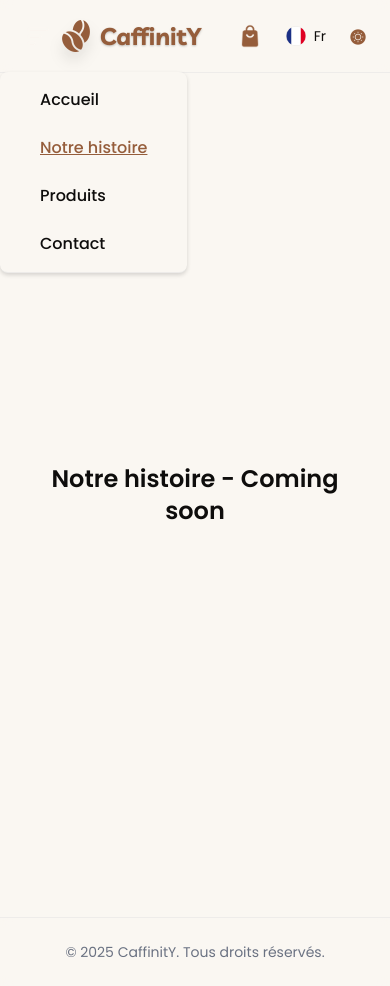
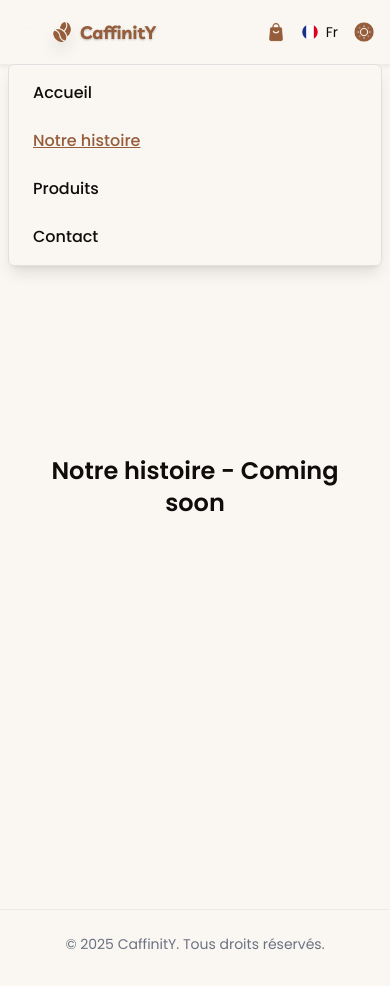
Before and after one commit to sabrine-sefi/caffinity, a Next.js app: page /about in a window 390 px wide. Both pictures are taken after a click on the button 38 px from the left and 36 px from the top of the page. Built offline with nearby package versions, Linux system fonts and the light colour scheme.

Commit message:
refactor: use FloatingBox + add clsx lib + fix responsive header

```diff
--- a/package.json
+++ b/package.json
@@ -11,6 +11,7 @@
     "format": "prettier --write ."
   },
   "dependencies": {
+    "clsx": "^2.1.1",
     "i18next": "^25.3.6",
     "next": "15.4.6",
     "next-i18next": "^15.4.2",
--- a/src/app/globals.css
+++ b/src/app/globals.css
@@ -6,21 +6,21 @@
 :root {
   --bg: #faf7f2;
   --text: #0e0d0c;
-  --surface: #f9f9f9;
-  --border: #e5e5e5;
+  --surface: #f4f2ee;
+  --border: #e0e0e0;
   --primary: #955d3b;
-  --bg-90: rgba(250, 247, 242, 0.8);
+  --bg-90: rgba(250, 247, 242, 0.9);
   --border-60: rgba(229, 229, 229, 0.6);
   --focus: #2563eb;
 }
 
 [data-theme="dark"] {
-  --bg: #0e0d0c;
-  --text: #faf7f2;
-  --surface: #1c1c1c;
+  --bg: #121212;
+  --text: #ededed;
+  --surface: #1e1e1e;
   --border: #313131;
   --primary: #955d3b;
-  --bg-90: rgba(14, 13, 12, 0.8);
+  --bg-90: rgba(18, 18, 18, 0.9);
   --border-60: rgba(49, 49, 49, 0.6);
   --focus: #2563eb;
 }
@@ -54,17 +54,20 @@ img {
   clip: rect(0, 0, 0, 0);
 }
 
+/* nav / footer */
+
 .glass-nav {
   background-color: var(--bg-90);
   -webkit-backdrop-filter: blur(6px);
   backdrop-filter: blur(6px);
   border-bottom: 1px solid var(--border-60);
+  box-shadow: 0 2px 4px rgba(0, 0, 0, 0.06);
+}
+[data-theme="dark"] .glass-nav {
+  box-shadow: 0 2px 4px rgba(255, 255, 255, 0.06);
 }
 
 .glass-footer {
-  background-color: var(--bg-90);
-  -webkit-backdrop-filter: blur(6px);
-  backdrop-filter: blur(6px);
   border-top: 1px solid var(--border-60);
 }
 
@@ -84,13 +87,13 @@ img {
   text-decoration-color: var(--primary);
 }
 
+/* creer soit light soit dark dans le dom */
 .icon-go-dark {
   display: inline-block;
 }
 .icon-go-light {
   display: none;
 }
-
 [data-theme="dark"] .icon-go-dark {
   display: none;
 }
@@ -105,3 +108,147 @@ img {
   outline: 2px solid var(--focus);
   outline-offset: 2px;
 }
+
+/* Logo texte */
+.logo-text {
+  font-size: 1.125rem;
+}
+@media (min-width: 640px) {
+  .logo-text {
+    font-size: 1.25rem;
+  }
+}
+@media (min-width: 768px) {
+  .logo-text {
+    font-size: 1.375rem;
+  }
+}
+@media (min-width: 1024px) {
+  .logo-text {
+    font-size: 1.5rem;
+  }
+}
+@media (min-width: 1280px) {
+  .logo-text {
+    font-size: 1.75rem;
+  }
+}
+
+/* Logo icon */
+.logo-icon {
+  height: 1.25rem;
+  width: 1.25rem;
+}
+@media (min-width: 640px) {
+  .logo-icon {
+    height: 1.5rem;
+    width: 1.5rem;
+  }
+}
+@media (min-width: 768px) {
+  .logo-icon {
+    height: 1.75rem;
+    width: 1.75rem;
+  }
+}
+@media (min-width: 1024px) {
+  .logo-icon {
+    height: 2rem;
+    width: 2rem;
+  }
+}
+@media (min-width: 1280px) {
+  .logo-icon {
+    height: 2.25rem;
+    width: 2.25rem;
+  }
+}
+
+/* Panier */
+.shopping-icon {
+  height: 1.25rem;
+  width: 1.25rem;
+}
+@media (min-width: 640px) {
+  .shopping-icon {
+    height: 1.5rem;
+    width: 1.5rem;
+  }
+}
+@media (min-width: 768px) {
+  .shopping-icon {
+    height: 1.75rem;
+    width: 1.75rem;
+  }
+}
+@media (min-width: 1024px) {
+  .shopping-icon {
+    height: 2rem;
+    width: 2rem;
+  }
+}
+@media (min-width: 1280px) {
+  .shopping-icon {
+    height: 2.25rem;
+    width: 2.25rem;
+  }
+}
+
+/* switch theme, langue */
+.header-icon {
+  height: 1.25rem;
+  width: 1.25rem;
+}
+@media (min-width: 640px) {
+  .header-icon {
+    height: 1.5rem;
+    width: 1.5rem;
+  }
+}
+@media (min-width: 768px) {
+  .header-icon {
+    height: 1.75rem;
+    width: 1.75rem;
+  }
+}
+@media (min-width: 1024px) {
+  .header-icon {
+    height: 2rem;
+    width: 2rem;
+  }
+}
+@media (min-width: 1280px) {
+  .header-icon {
+    height: 2.25rem;
+    width: 2.25rem;
+  }
+}
+
+/* animations */
+
+@keyframes fadeInScale {
+  from {
+    opacity: 0;
+    transform: translateY(-4px) scale(0.98);
+  }
+  to {
+    opacity: 1;
+    transform: translateY(0) scale(1);
+  }
+}
+@keyframes fadeOutScale {
+  from {
+    opacity: 1;
+    transform: translateY(0) scale(1);
+  }
+  to {
+    opacity: 0;
+    transform: translateY(-4px) scale(0.98);
+  }
+}
+.animate-in {
+  animation: fadeInScale 0.18s ease-out forwards;
+}
+.animate-out {
+  animation: fadeOutScale 0.12s ease-in forwards;
+}
--- a/src/components/ui/header/NavList.tsx
+++ b/src/components/ui/header/NavList.tsx
@@ -7,9 +7,10 @@ import { t } from "../../../i18n/i18n";
 
 interface NavListProps {
   burger?: boolean;
+  closeBox?: () => void;
 }
 
-export default function NavList({ burger = false }: NavListProps) {
+export default function NavList({ burger = false, closeBox }: NavListProps) {
   const { locale } = useLocale();
   const pathname = usePathname();
 
@@ -26,6 +27,7 @@ export default function NavList({ burger = false }: NavListProps) {
         {navLinks.map(({ href, label }) => (
           <li key={href}>
             <Link
+              onClick={burger && closeBox ? closeBox : undefined}
               href={href}
               style={
                 pathname === href
--- a/src/components/ui/header/Navbar.tsx
+++ b/src/components/ui/header/Navbar.tsx
@@ -1,6 +1,6 @@
 "use client";
 
-import { useState, useEffect, useRef } from "react";
+import { useState, useEffect } from "react";
 import { useTheme } from "next-themes";
 import { useLocale } from "../../../i18n/LocaleProvider";
 import { t } from "../../../i18n/i18n";
@@ -10,6 +10,7 @@ import Logo from "./logo/Logo";
 import SwitchTheme from "./SwitchTheme";
 import Shopping from "./Shopping";
 import NavList from "./NavList";
+import FloatingBox from "@/ds/FloatingBox";
 
 export default function Navbar() {
   const { locale } = useLocale();
@@ -17,63 +18,22 @@ export default function Navbar() {
   const { theme } = useTheme();
   const [mounted, setMounted] = useState(false);
 
-  // ref pour menu mobile
-  const menuRef = useRef<HTMLUListElement | null>(null);
-
-  // fix bug icon dark/light au refresh => marquer le composant comme monté!
+  // fix bug icon dark/light au refresh => marquer le composant comme monté
   useEffect(() => {
     setMounted(true);
   }, []);
-
-  // gerer close menu si clic dehors ou esc
-  useEffect(() => {
-    function handleClick(e: MouseEvent) {
-      if (menuRef.current && !menuRef.current.contains(e.target as Node)) {
-        setOpen(false);
-      }
-    }
-    function handleKey(e: KeyboardEvent) {
-      if (e.key === "Escape") setOpen(false);
-    }
-    document.addEventListener("mousedown", handleClick);
-    document.addEventListener("keydown", handleKey);
-    return () => {
-      document.removeEventListener("mousedown", handleClick);
-      document.removeEventListener("keydown", handleKey);
-    };
-  }, []);
-
-  // style liste DS
-  const listStyle: React.CSSProperties = {
-    fontFamily: "var(--font-sans), system-ui, sans-serif",
-    minWidth: "70px",
-    zIndex: 9,
-    boxShadow: "0 2px 4px rgba(0,0,0,0.15)",
-    backgroundColor: "var(--bg)",
-  };
-
-  // style bouton DS
-  const buttonStyle: React.CSSProperties = {
-    display: "flex",
-    alignItems: "center",
-    gap: "8px",
-    padding: "8px",
-    cursor: "pointer",
-    color: "var(--text)",
-    textDecorationColor: "var(--primary)",
-  };
 
   return (
     <header className="sticky top-0 w-full glass-nav text-[var(--text)]">
       <nav
         aria-label={t(locale, "a11y.labelPrincipal")}
-        className="flex items-center justify-between py-4 px-6 md:px-8"
+        className="flex items-center justify-between py-3 px-4 sm:px-6 md:px-8"
       >
         {/* burger + logo */}
         <div className="flex items-center gap-2">
           <button
             type="button"
-            onClick={() => setOpen((ev) => !ev)}
+            onClick={() => setOpen((prev) => !prev)}
             aria-haspopup="listbox"
             aria-expanded={isOpen}
             aria-label={isOpen ? t(locale, "a11y.closeBurger") : t(locale, "a11y.openBurger")}
@@ -85,7 +45,7 @@ export default function Navbar() {
                 alt=""
                 width={512}
                 height={512}
-                className="h-7 w-7 cursor-pointer"
+                className="h-7 w-7 sm:h-8 sm:w-8 cursor-pointer"
               />
             )}
           </button>
@@ -93,11 +53,11 @@ export default function Navbar() {
         </div>
 
         {/* desktop */}
-        <div className="flex items-center gap-4">
+        <div className="flex items-center gap-3 sm:gap-4">
           <div className="hidden lg:flex items-center gap-4">
             <NavList />
           </div>
-          <div className="flex items-center gap-2">
+          <div className="flex items-center">
             <Shopping />
             <SwitchLanguage />
             <SwitchTheme />
@@ -107,18 +67,18 @@ export default function Navbar() {
 
       {/* mobile */}
       {isOpen && (
-        <ul
-          ref={menuRef}
-          role="listbox"
-          style={listStyle}
-          className="absolute top-full left-0 rounded-lg lg:hidden glass-nav px-4"
+        <FloatingBox
+          onClose={() => setOpen(false)}
+          className="top-full left-0 w-[calc(100%-1rem)] mx-2 sm:w-64"
         >
-          <li>
-            <div role="option" aria-selected={false} style={buttonStyle}>
-              <NavList burger />
-            </div>
-          </li>
-        </ul>
+          <ul role="listbox">
+            <li>
+              <div role="option" aria-selected={false}>
+                <NavList burger closeBox={() => setOpen(false)} />
+              </div>
+            </li>
+          </ul>
+        </FloatingBox>
       )}
     </header>
   );
--- a/src/components/ui/header/Shopping.tsx
+++ b/src/components/ui/header/Shopping.tsx
@@ -16,19 +16,18 @@ export default function Shopping() {
     setMounted(true);
   }, []);
 
-  // to fix default mode on refresh
   if (!mounted) {
     return null;
   }
 
   return (
-    <Link href="/panier" className="ml-4 flex items-center">
+    <Link href="/panier" className="ml-2 sm:ml-3 flex items-center">
       <Image
         src={theme === "dark" ? "/shopping-dark.png" : "/shopping-light.png"}
         alt={t(locale, "a11y.shoppingBag")}
         width={512}
         height={512}
-        className="h-6 w-6 cursor-pointer"
+        className="shopping-icon cursor-pointer"
       />
     </Link>
   );
--- a/src/components/ui/header/SwitchTheme.tsx
+++ b/src/components/ui/header/SwitchTheme.tsx
@@ -21,10 +21,22 @@ export default function SwitchTheme() {
       onClick={() => setTheme(isDark ? "light" : "dark")}
       aria-label={t(locale, "a11y.switchTheme")}
       title={isDark ? t(locale, "a11y.switchLight") : t(locale, "a11y.switchDark")}
-      className="focus-ring"
+      className="focus-ring flex items-center"
     >
-      <Image src="/dark.png" alt="" width={512} height={512} className="h-4 w-4 icon-go-dark" />
-      <Image src="/light.png" alt="" width={512} height={512} className="h-4 w-4 icon-go-light" />
+      <Image
+        src={"/dark.png"}
+        alt=""
+        width={512}
+        height={512}
+        className="h-5 w-5 sm:h-6 sm:w-6 icon-go-dark"
+      />
+      <Image
+        src="/light.png"
+        alt=""
+        width={512}
+        height={512}
+        className="h-4 w-4 sm:h-5 sm:w-5 icon-go-light"
+      />
     </button>
   );
 }
--- a/src/components/ui/header/logo/Logo.tsx
+++ b/src/components/ui/header/logo/Logo.tsx
@@ -23,9 +23,9 @@ export default function Logo() {
       style={{ textDecoration: "none" }}
       aria-label={t(locale, "brand.logoAlt")}
     >
-      <Image src="/logo.png" alt="" width={512} height={512} className="h-8 w-8 drop-shadow-xl" />
+      <Image src="/logo.png" alt="" width={512} height={512} className="logo-icon drop-shadow-xl" />
       <span
-        className="ml-2 text-2xl font-bold"
+        className="ml-2 font-bold logo-text"
         style={{
           fontFamily: tokens.font.titles,
           color: tokens.light.primary,
--- a/src/components/ui/header/switchLanguage/LanguageList.tsx
+++ b/src/components/ui/header/switchLanguage/LanguageList.tsx
@@ -3,63 +3,38 @@
 import Image from "next/image";
 import { useLocale } from "../../../../i18n/LocaleProvider";
 import { toUppFirst } from "../../../../../Utils";
+import FloatingBox from "@/ds/FloatingBox";
 
-export default function LanguageList({
-  langues,
-  closeList,
-}: {
+type LanguageListProps = {
   langues: { code: string; label: string; flag: string }[];
-  closeList: () => void;
-}) {
+  onClose: () => void;
+};
+
+export default function LanguageList({ langues, onClose }: LanguageListProps) {
   const { setLocale } = useLocale();
 
-  // style liste DS
-  const listStyle: React.CSSProperties = {
-    fontFamily: "var(--font-sans), system-ui, sans-serif",
-    minWidth: "70px",
-    zIndex: 9,
-    boxShadow: "0 2px 4px rgba(0,0,0,0.15)",
-    backgroundColor: "var(--bg)",
-  };
-
-  // style bouton DS
-  const buttonStyle: React.CSSProperties = {
-    display: "flex",
-    alignItems: "center",
-    gap: "8px",
-    padding: "8px",
-    cursor: "pointer",
-    color: "var(--text)",
-    textDecorationColor: "var(--primary)",
-  };
-
   return (
-    <ul
-      role="listbox" // a11y: annoncer que c’est une liste d’options
-      style={listStyle}
-      className="surface absolute right-0 mt-1 text-sm rounded-lg"
-    >
+    <FloatingBox onClose={onClose} className="top-full right-4 w-30">
+      <ul role="listbox">
         {langues.map((langue) => (
           <li key={langue.code}>
             <button
               type="button"
               role="option"
               aria-selected={false}
-            lang={langue.code} // tag HTML "lang" => a11y pour lecteur d'écran
-            style={buttonStyle}
-            className="hover-primary"
+              lang={langue.code}
+              className="flex items-center justify-start gap-2 p-2 cursor-pointer w-full"
               onClick={() => {
-              // on change la langue avec le setLocale
                 setLocale(langue.code as any);
-              // close
-              closeList();
+                onClose();
               }}
             >
               <Image src={langue.flag} alt="" width={512} height={512} className="h-5 w-5" />
-            <span className="hover-primary">{toUppFirst(langue.code)}</span>
+              <span className="hover-primary">{toUppFirst(langue.label)}</span>
             </button>
           </li>
         ))}
       </ul>
+    </FloatingBox>
   );
 }
--- a/src/components/ui/header/switchLanguage/SwitchLanguage.tsx
+++ b/src/components/ui/header/switchLanguage/SwitchLanguage.tsx
@@ -1,7 +1,7 @@
 "use client";
 
 import Image from "next/image";
-import { useEffect, useRef, useState } from "react";
+import { useState } from "react";
 import { useLocale } from "../../../../i18n/LocaleProvider";
 import { t } from "../../../../i18n/i18n";
 import { toUppFirst } from "../../../../../Utils";
@@ -10,33 +10,8 @@ import LanguageList from "./LanguageList";
 
 export default function SwitchLanguage() {
   const { locale } = useLocale();
-
   const [open, setOpen] = useState(false);
-
-  // ref = pointe sur une div
-  const rootRef = useRef<HTMLDivElement | null>(null);
-
-  useEffect(() => {
-    function handleClick(e: MouseEvent) {
-      // Si je clique en dehors de la div avec ref (rootRef) => close
-      if (rootRef.current && !rootRef.current.contains(e.target as Node)) {
-        setOpen(false);
-      }
-    }
-
-    function handleKey(e: KeyboardEvent) {
-      // Si je clique sur Esc => close
-      if (e.key === "Escape") setOpen(false);
-    }
-
-    document.addEventListener("click", handleClick);
-    document.addEventListener("keydown", handleKey);
-
-    return () => {
-      document.removeEventListener("click", handleClick);
-      document.removeEventListener("keydown", handleKey);
-    };
-  }, []);
+  const [ignoreNextClose, setIgnoreNextClose] = useState(false);
 
   const langs = [
     { code: "fr", label: "Français", flag: "/fr.png" },
@@ -44,45 +19,39 @@ export default function SwitchLanguage() {
     { code: "es", label: "Español", flag: "/es.png" },
   ] as const;
 
-  // on cherche dans la liste une langue dont le code === locale
-  // langs[0] => si aucune langue choisie donc 1ere langue de la liste
   const current = langs.find((l) => l.code === locale) ?? langs[0];
-
-  // others = toutes les autres langues à afficher dans la liste déroulante
-  // exp: si current = "fr", others = [en, es]
   const others = langs.filter((l) => l.code !== current.code);
 
-  // style bouton DS
-  const buttonStyle: React.CSSProperties = {
-    fontFamily: "var(--font-sans), system-ui, sans-serif",
-    color: "var(--text)",
-    display: "flex",
-    alignItems: "center",
-    gap: "8px",
-    padding: "8px 16px",
-    fontSize: "0.875rem",
-    borderRadius: "8px",
-    cursor: "pointer",
-    textDecorationColor: "var(--primary)",
-  };
-
   return (
-    <div ref={rootRef} style={{ position: "relative" }}>
+    <div style={{ position: "relative" }}>
       <button
         type="button"
-        onClick={() => setOpen((ev) => !ev)}
-        aria-haspopup="listbox" // a11y => ce bouton ouvre une liste
-        aria-expanded={open} // a11y => dit si la liste est ouverte ou fermée
+        onClick={() => setOpen((prev) => !prev)}
+        aria-haspopup="listbox"
+        aria-expanded={open}
         aria-label={`${t(locale, "nav.language")}: ${current.label}`}
-        style={buttonStyle}
-        className="focus-ring"
+        className="focus-ring flex items-center gap-2 px-4 py-2 text-sm rounded-lg cursor-pointer font-sans text-[var(--text)]"
       >
         <span aria-hidden="true">
-          <Image src={current.flag} alt="" width={512} height={512} className="h-5 w-5" />
+          <Image
+            src={current.flag}
+            alt=""
+            width={512}
+            height={512}
+            className="h-4 w-4 sm:h-5 sm:w-5"
+          />
         </span>
         <span className="hover-primary">{toUppFirst(current.code)}</span>
       </button>
-      {open && <LanguageList langues={others} closeList={() => setOpen(false)} />}
+
+      {open && (
+        <LanguageList
+          langues={others}
+          onClose={() => {
+            setOpen(false);
+          }}
+        />
+      )}
     </div>
   );
 }
--- /dev/null
+++ b/src/ds/FloatingBox.tsx
@@ -0,0 +1,60 @@
+"use client";
+
+import React, { useEffect, useRef, useState } from "react";
+import clsx from "clsx";
+
+type FloatingBoxProps = {
+  children: React.ReactNode;
+  onClose: () => void;
+  className?: string;
+};
+
+export default function FloatingBox({ children, onClose, className }: FloatingBoxProps) {
+  const boxRef = useRef<HTMLDivElement>(null);
+  const [closingAnim, setClosingAnim] = useState(false);
+
+  useEffect(() => {
+    function handleClickOutside(e: MouseEvent) {
+      const target = e.target as Node;
+
+      // fix: ferme pour tout clic sauf à l'intérieur de la box
+      // si clic à l’intérieur de la box (boxRef) => on ignore le clic
+      if (boxRef.current?.contains(target)) return;
+
+      // sinon, c'est un clic extérieur => ferme
+      onClose();
+      closeAnimate();
+    }
+
+    function handleEscape(e: KeyboardEvent) {
+      if (e.key === "Escape") closeAnimate();
+    }
+
+    document.addEventListener("click", handleClickOutside);
+    document.addEventListener("keydown", handleEscape);
+
+    return () => {
+      document.removeEventListener("click", handleClickOutside);
+      document.removeEventListener("keydown", handleEscape);
+    };
+  }, []);
+
+  function closeAnimate() {
+    setClosingAnim(true);
+    setTimeout(() => onClose(), 120); // pour synchro avec animate-out
+  }
+
+  return (
+    <div
+      ref={boxRef}
+      className={clsx(
+        "absolute z-50 rounded-md shadow-lg overflow-hidden p-2",
+        "bg-[var(--bg)] border border-[var(--border)]",
+        closingAnim ? "animate-out" : "animate-in",
+        className
+      )}
+    >
+      {children}
+    </div>
+  );
+}
```
Also changed, not shown: 1 other file (tests, documents, lock files or other folders). Lines whose indentation alone changed are shown as unchanged.
